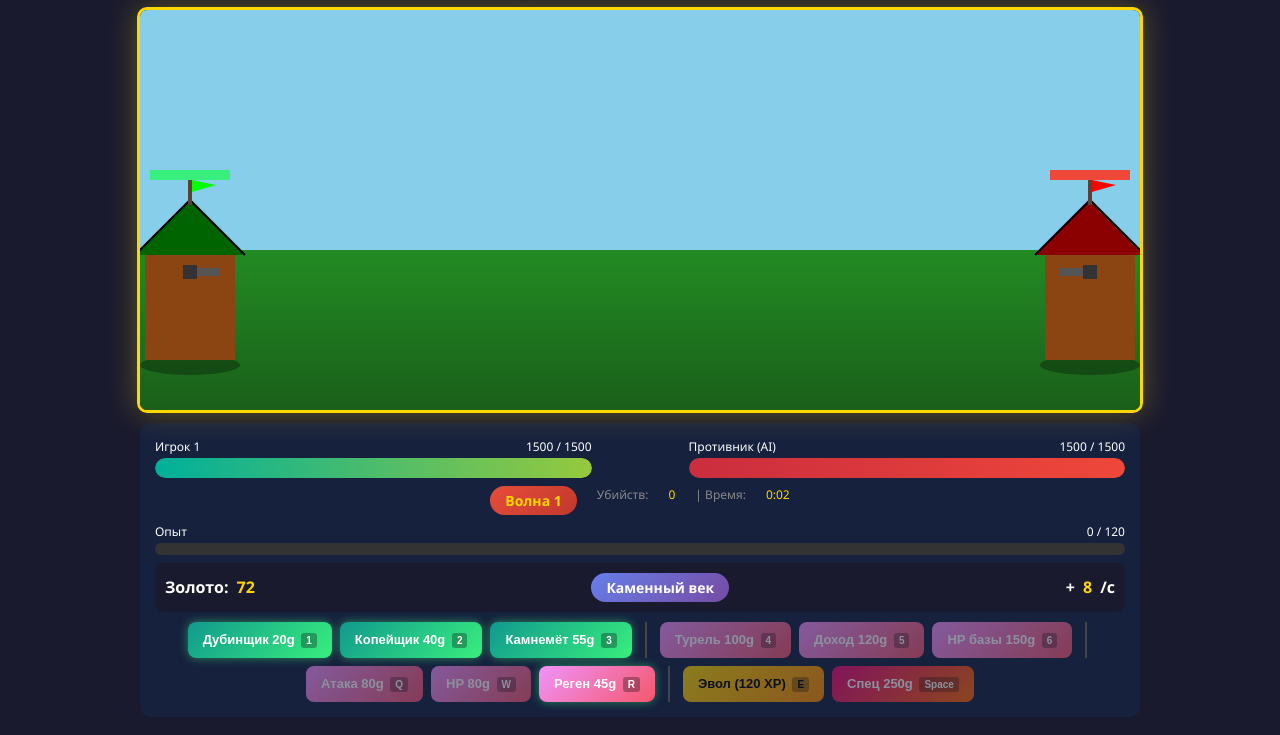
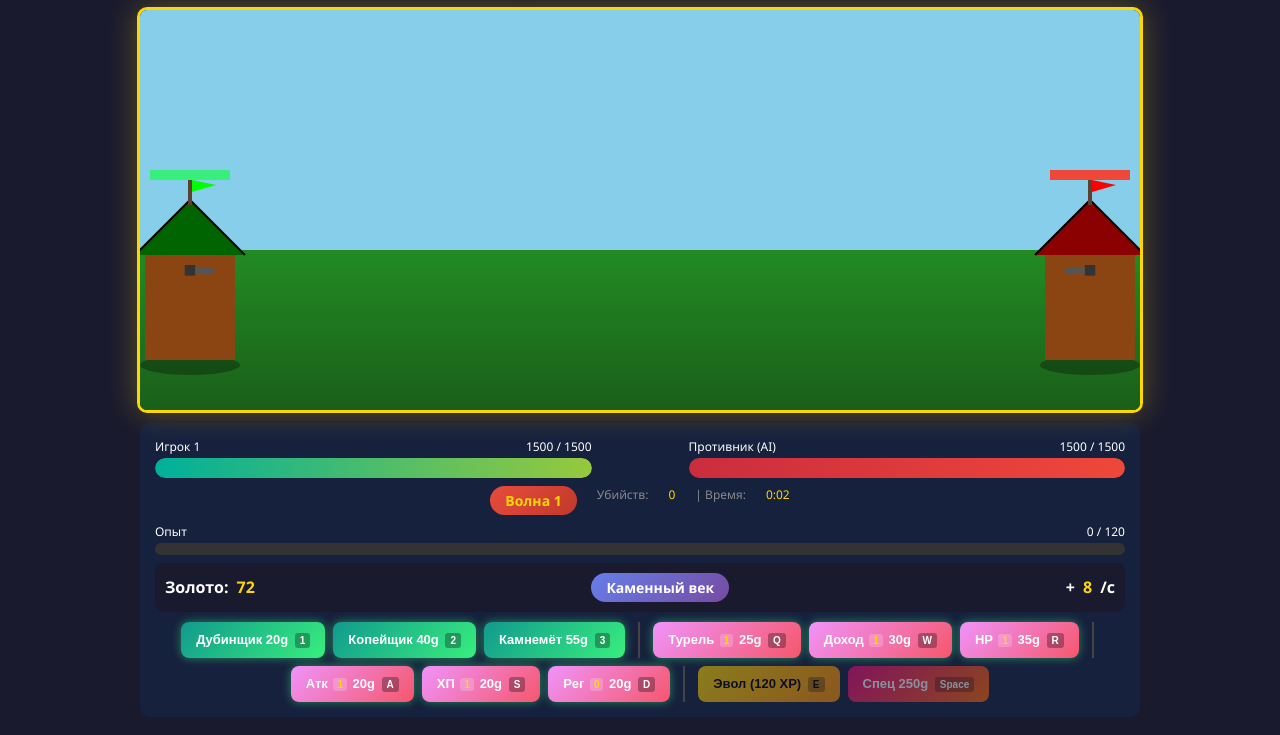
Before and after one commit to DanielTop/age_of_wars, a website: page public/index.html in a window 1280 px wide. Both pictures are taken after a click on the button "🤖 Против компьютера". Shown: the part 65-800 px from the top of the page. Drawn offline with nearby package versions, Linux system fonts and the light colour scheme.

Commit message:
Increase max upgrade level to 20 with balanced progression
Upgrade system overhaul:
- Max level increased from 5 to 20 for all upgrades
- Costs start low and scale smoothly (multiplier ~1.18)
- Effects per level reduced for balance

Base upgrades (levels 1-20):
- Turret: 25g base, +3 damage/level, faster cooldown
- Income: 30g base, +2 gold/sec per level
- Base HP: 35g base, +100 HP per level

Unit upgrades (levels 1-20):
- Attack: 20g base, +5% per level (max +95%)
- Health: 20g base, +5% per level (max +95%)
- Regen: 25g base, +1 HP/sec per level

UI improvements:
- Show current level on buttons (gold badge)
- Turret size scales smoothly (0.6 per level)
- Fixed hotkey display to match actual bindings

```diff
--- a/public/index.html
+++ b/public/index.html
@@ -193,6 +193,17 @@
             border-radius: 3px;
             font-size: 10px;
             margin-left: 3px;
+        }
+
+        .level {
+            display: inline-block;
+            background: rgba(255,255,255,0.2);
+            padding: 1px 4px;
+            border-radius: 3px;
+            font-size: 10px;
+            font-weight: bold;
+            color: #FFD700;
+            margin: 0 2px;
         }
 
         #statsBar {
@@ -473,25 +484,26 @@
         const BALANCE = {
             startGold: 50,
             baseIncome: 8,
-            incomePerLevel: 4,
+            incomePerLevel: 2,  // +2 дохода за уровень (макс +38)
             baseHp: 1500,
-            baseHpPerUpgrade: 300,
+            baseHpPerUpgrade: 100,  // +100 HP за уровень (макс +1900)
             turret: {
-                baseCooldown: 1800, cooldownReduction: 150, minCooldown: 800,
-                baseDamage: 15, damagePerLevel: 10, damagePerEra: 6, range: 350, maxLevel: 5
+                baseCooldown: 1800, cooldownReduction: 40, minCooldown: 600,  // кулдаун снижается плавно
+                baseDamage: 15, damagePerLevel: 3, damagePerEra: 6, range: 350, maxLevel: 20
             },
             upgrades: {
-                turret: { baseCost: 100, costMultiplier: 2.2 },
-                income: { baseCost: 120, costMultiplier: 2.5 },
-                baseHp: { baseCost: 150, costMultiplier: 2.3 }
+                // Стоимость растёт плавно: уровень 1=базовая, уровень 20 примерно в 15-20 раз дороже
+                turret: { baseCost: 25, costMultiplier: 1.18 },   // 25 → 460 на 20 уровне
+                income: { baseCost: 30, costMultiplier: 1.20 },   // 30 → 710 на 20 уровне
+                baseHp: { baseCost: 35, costMultiplier: 1.17 }    // 35 → 560 на 20 уровне
             },
-            maxUpgradeLevel: 5,
+            maxUpgradeLevel: 20,
             unitUpgrades: {
-                attack: { baseCost: 80, costMultiplier: 2.0, bonusPerLevel: 0.15 },
-                health: { baseCost: 80, costMultiplier: 2.0, bonusPerLevel: 0.15 },
-                regen: { baseCost: 100, costMultiplier: 2.2, regenPerLevel: 2 }
+                attack: { baseCost: 20, costMultiplier: 1.18, bonusPerLevel: 0.05 },   // +5% атаки за уровень (макс +95%)
+                health: { baseCost: 20, costMultiplier: 1.18, bonusPerLevel: 0.05 },   // +5% HP за уровень (макс +95%)
+                regen: { baseCost: 25, costMultiplier: 1.20, regenPerLevel: 1 }        // +1 реген за уровень (макс +19)
             },
-            maxUnitUpgradeLevel: 5,
+            maxUnitUpgradeLevel: 20,
             special: { cost: 250, cooldown: 45000, unitDamage: 100, baseDamage: 50 },
             xp: { perDamageToUnit: 0.15, perDamageToBase: 0.25, perKill: 5 },
             ai: { minSpawnDelay: 2500, maxSpawnDelay: 4500, evolutionTimes: [0, 60000, 150000, 280000, 450000] },
@@ -1078,39 +1090,41 @@
             });
 
             // Апгрейды базы (Турель, Доход, HP базы)
-            const baseUpgradeKeys = uiNum === 1 ? ['4','5','6'] : ['0','-','='];
+            const baseUpgradeKeys = uiNum === 1 ? ['Q','W','R'] : ['I','O','P'];
             const baseUpgradeTypes = ['turret', 'income', 'baseHp'];
-            const baseUpgradeLabels = ['Турель', 'Доход', 'HP базы'];
+            const baseUpgradeLabels = ['Турель', 'Доход', 'HP'];
             document.querySelectorAll(`[data-player="${uiNum}"][data-upgrade]`).forEach((btn, i) => {
                 const type = baseUpgradeTypes[i];
                 const level = p[type + 'Level'];
                 const maxLevel = BALANCE.maxUpgradeLevel;
                 if (level >= maxLevel) {
-                    btn.innerHTML = `${baseUpgradeLabels[i]} MAX`;
+                    btn.innerHTML = `${baseUpgradeLabels[i]} <span class="level">MAX</span>`;
                     btn.disabled = true;
+                    btn.classList.remove('affordable');
                 } else {
                     const cost = getUpgradeCost(type, level);
-                    btn.innerHTML = `${baseUpgradeLabels[i]} ${cost}g <span class="hotkey">${baseUpgradeKeys[i]}</span>`;
+                    btn.innerHTML = `${baseUpgradeLabels[i]} <span class="level">${level}</span> ${cost}g <span class="hotkey">${baseUpgradeKeys[i]}</span>`;
                     btn.classList.toggle('affordable', p.gold >= cost);
                     btn.disabled = p.gold < cost;
                 }
             });
 
             // Апгрейды юнитов (Атака, HP, Реген)
-            const unitUpgradeKeys = uiNum === 1 ? ['Q','W','R'] : ['O','P','['];
+            const unitUpgradeKeys = uiNum === 1 ? ['A','S','D'] : ['J','K','L'];
             const unitUpgradeTypes = ['attack', 'health', 'regen'];
-            const unitUpgradeLabels = ['Атака', 'HP', 'Реген'];
+            const unitUpgradeLabels = ['Атк', 'ХП', 'Рег'];
             document.querySelectorAll(`[data-player="${uiNum}"][data-unit-upgrade]`).forEach((btn, i) => {
                 const type = unitUpgradeTypes[i];
                 const key = 'unit' + type.charAt(0).toUpperCase() + type.slice(1) + 'Level';
                 const level = p[key];
                 const maxLevel = BALANCE.maxUnitUpgradeLevel;
                 if (level >= maxLevel) {
-                    btn.innerHTML = `${unitUpgradeLabels[i]} MAX`;
+                    btn.innerHTML = `${unitUpgradeLabels[i]} <span class="level">MAX</span>`;
                     btn.disabled = true;
+                    btn.classList.remove('affordable');
                 } else {
                     const cost = getUnitUpgradeCost(type, level);
-                    btn.innerHTML = `${unitUpgradeLabels[i]} ${cost}g <span class="hotkey">${unitUpgradeKeys[i]}</span>`;
+                    btn.innerHTML = `${unitUpgradeLabels[i]} <span class="level">${level}</span> ${cost}g <span class="hotkey">${unitUpgradeKeys[i]}</span>`;
                     btn.classList.toggle('affordable', p.gold >= cost);
                     btn.disabled = p.gold < cost;
                 }
@@ -1275,13 +1289,14 @@
             ctx.lineWidth = 2;
             ctx.stroke();
 
-            // Турель
+            // Турель (размер растёт плавно с 1 до 20 уровня)
             const turretLevel = player.turretLevel;
-            const turretSize = 12 + turretLevel * 2;
+            const turretSize = 10 + turretLevel * 0.6;  // от 10.6 до 22
+            const barrelLen = 18 + turretLevel * 0.8;   // от 18.8 до 34
             ctx.fillStyle = '#333';
             ctx.fillRect(x - turretSize / 2, 255, turretSize, turretSize);
             ctx.fillStyle = '#555';
-            ctx.fillRect(x + dir * turretSize / 2, 258, (20 + turretLevel * 3) * dir, 8);
+            ctx.fillRect(x + dir * turretSize / 2, 258, barrelLen * dir, 6 + turretLevel * 0.15);
 
             // Флаг
             ctx.fillStyle = '#5C4033';
```
